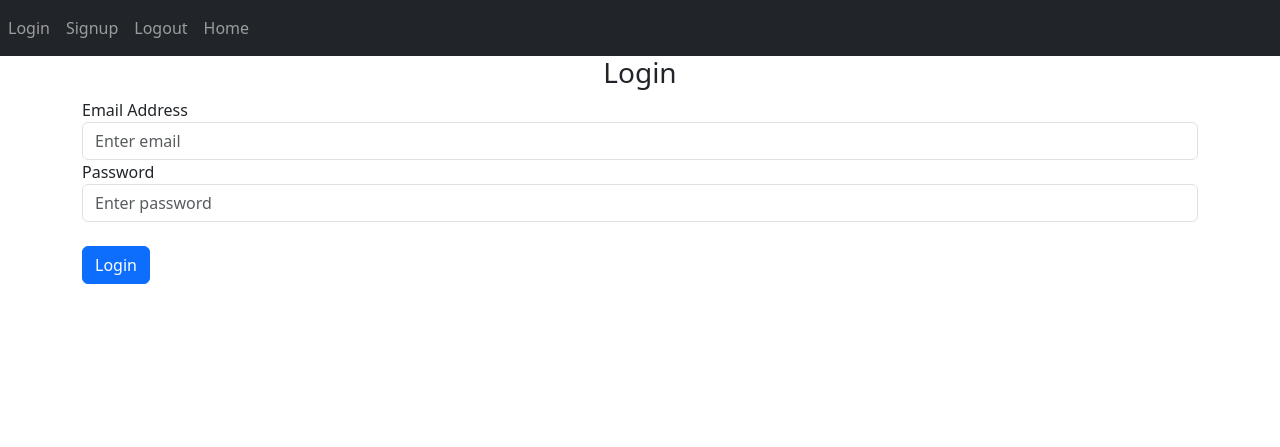
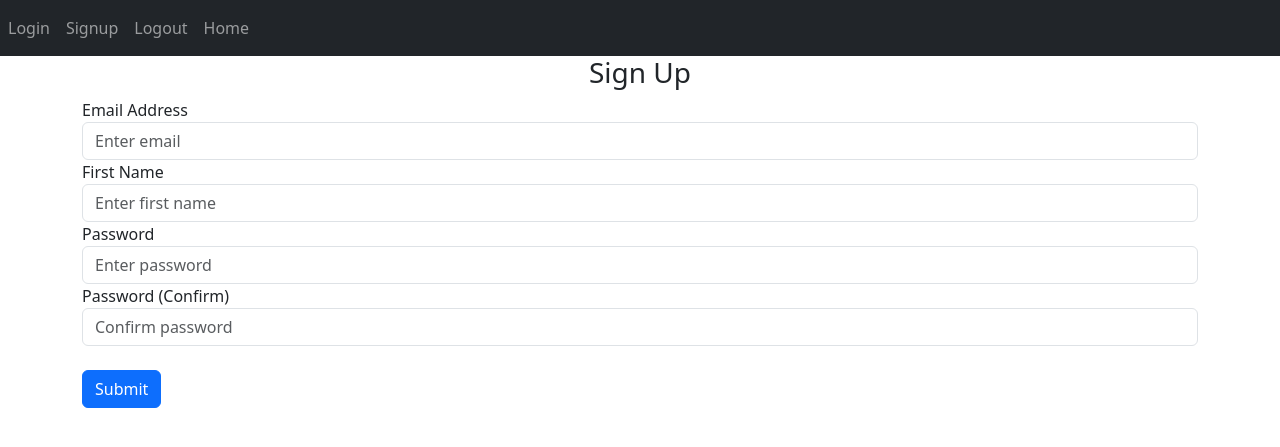
Before and after one commit to Khavushka/web_site_with_py, a Flask app: page /sign_up in a window 1280 px wide. Shown: the top 447 px of the page. Run offline with Flask 2, Linux system fonts and the light colour scheme.

Commit message:
adding database

```diff
--- a/website/__init__.py
+++ b/website/__init__.py
@@ -1,4 +1,8 @@
 from flask import Flask
+from flask_sqlalchemy import SQLAlchemy
+
+db = SQLAlchemy()
+DB_NAME = 'database.db'
 
 def create_app():
     app = Flask(__name__)
--- a/website/auth.py
+++ b/website/auth.py
@@ -1,16 +1,33 @@
-from flask import Blueprint, render_template
+from flask import Blueprint, render_template, request, flash
 
 auth = Blueprint('auth', __name__)
 
-@auth.route('/login')
+@auth.route('/login', methods=['GET', 'POST'])
 def login():
-    # return render_template("login.html", text="Testing", user="Eva")
     return render_template("login.html", boolean=True)
 
 @auth.route('/logout')
 def logout():
     return "<p>Logout</p>"
 
-@auth.route('/sign_up')
+@auth.route('/sign_up', methods=['GET', 'POST'])
 def sign_up():
+    if request.method == 'POST':
+        email = request.form.get('email')
+        firstName = request.form.get('firstName')
+        password1 = request.form.get('password')
+        password2 = request.form.get('password2')
+
+        if len(email) < 4:
+            flash('Email must be greater than 3 characters.', category="error")
+        elif len(firstName) < 2:
+            flash('First name  must be greater than 1 characters.', category="error")
+        elif password1 != password2:
+            flash('Password don\'t match', category="error")
+        elif len(password1) < 7:
+            flash('Password must be at least 7 characters.', category="error")
+        else:
+            #add user to database
+            flash('Account created!', category="success")
+
     return render_template("sign_up.html")
--- a/website/templates/base.html
+++ b/website/templates/base.html
@@ -21,6 +21,29 @@
             </div>
         </div>
     </nav>
+
+    {% with messages = get_flashed_messages(with_categories=true) %}
+    {% if messages %}
+        {% for category, message in messages %}
+        {% if category == 'error'%}
+        <div class="alert alert-danger alert-dismissible fade show">
+            {{ message }}
+            <button type="button" class="close" data-dismiss="alert">
+                <span aria-hidden="true">&times;</span>
+            </button>
+        </div>
+        {% else %}
+        <div class="alert alert-success alert-dismissible fade show">
+            {{ message }}
+            <button type="button" class="close" data-dismiss="alert">
+                <span aria-hidden="true">&times;</span>
+            </button>
+        </div>
+        {% endif %}
+        {% endfor %}
+    {% endif %}
+    {% endwith %}
+
     <div class="container">
         {% block content %}{% endblock %}
     </div>
--- a/website/templates/sign_up.html
+++ b/website/templates/sign_up.html
@@ -2,7 +2,7 @@
 
 {% block content %}
 <form method="POST">
-    <h3 align="center">Login</h3>
+    <h3 align="center">Sign Up</h3>
     <div class="form-group">
       <label for="email">Email Address</label>
       <input
@@ -14,16 +14,36 @@
       />
     </div>
     <div class="form-group">
-      <label for="password">Password</label>
+      <label for="firstName">First Name</label>
+      <input
+        type="text"
+        class="form-control"
+        id="firstName"
+        name="firstName"
+        placeholder="Enter first name"
+      />
+    </div>
+    <div class="form-group">
+      <label for="password1">Password</label>
       <input
         type="password"
         class="form-control"
-        id="password"
-        name="password"
+        id="password1"
+        name="password1"
         placeholder="Enter password"
       />
     </div>
+    <div class="form-group">
+      <label for="password2">Password (Confirm)</label>
+      <input
+        type="password"
+        class="form-control"
+        id="password2"
+        name="password2"
+        placeholder="Confirm password"
+      />
+    </div>
     <br />
-    <button type="submit" class="btn btn-primary">Login</button>
+    <button type="submit" class="btn btn-primary">Submit</button>
   </form>
 {% endblock %}
```
Also changed, not shown: website/templates/login.html (+26 -7 lines).
